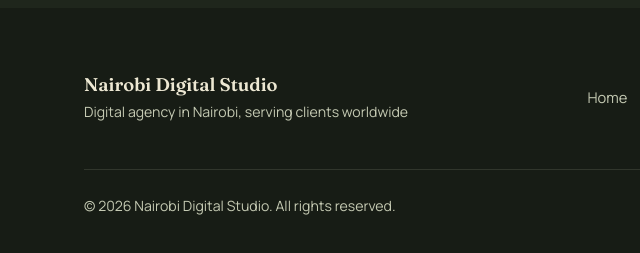
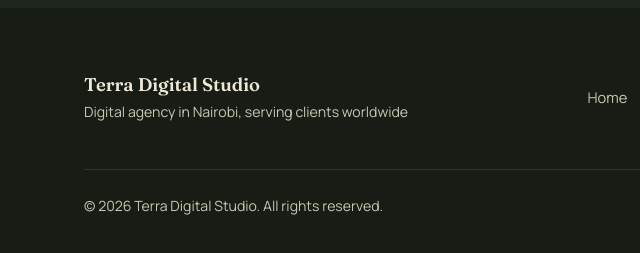
Before and after one commit to mbuthuabby-cell/abby-k-mbuthu-portfolio, a plain HTML site: page index.html in a window 1280 px wide. Shown: the part 6092-6345 px from the top of the page, 0-640 px from the left. Drawn offline with Linux system fonts and the light colour scheme.

Commit message:
Add files via upload

```diff
--- a/index.html
+++ b/index.html
@@ -263,7 +263,7 @@
 <footer class="site-footer">
   <div class="container footer-inner">
     <div>
-      <p class="footer-name">Nairobi Digital Studio</p>
+      <p class="footer-name">Terra Digital Studio</p>
       <p class="footer-role">Digital agency in Nairobi, serving clients worldwide</p>
     </div>
     <nav class="footer-nav" aria-label="Footer">
@@ -278,7 +278,7 @@
       <li><a href="mailto:mbuthuabby@gmail.com">mbuthuabby@gmail.com</a></li>
     </ul>
   </div>
-  <div class="container footer-base"><p class="footer-copy">&copy; 2026 Nairobi Digital Studio. All rights reserved.</p></div>
+  <div class="container footer-base"><p class="footer-copy">&copy; 2026 Terra Digital Studio. All rights reserved.</p></div>
 </footer>
 
 <script src="script.js" defer></script>
```
